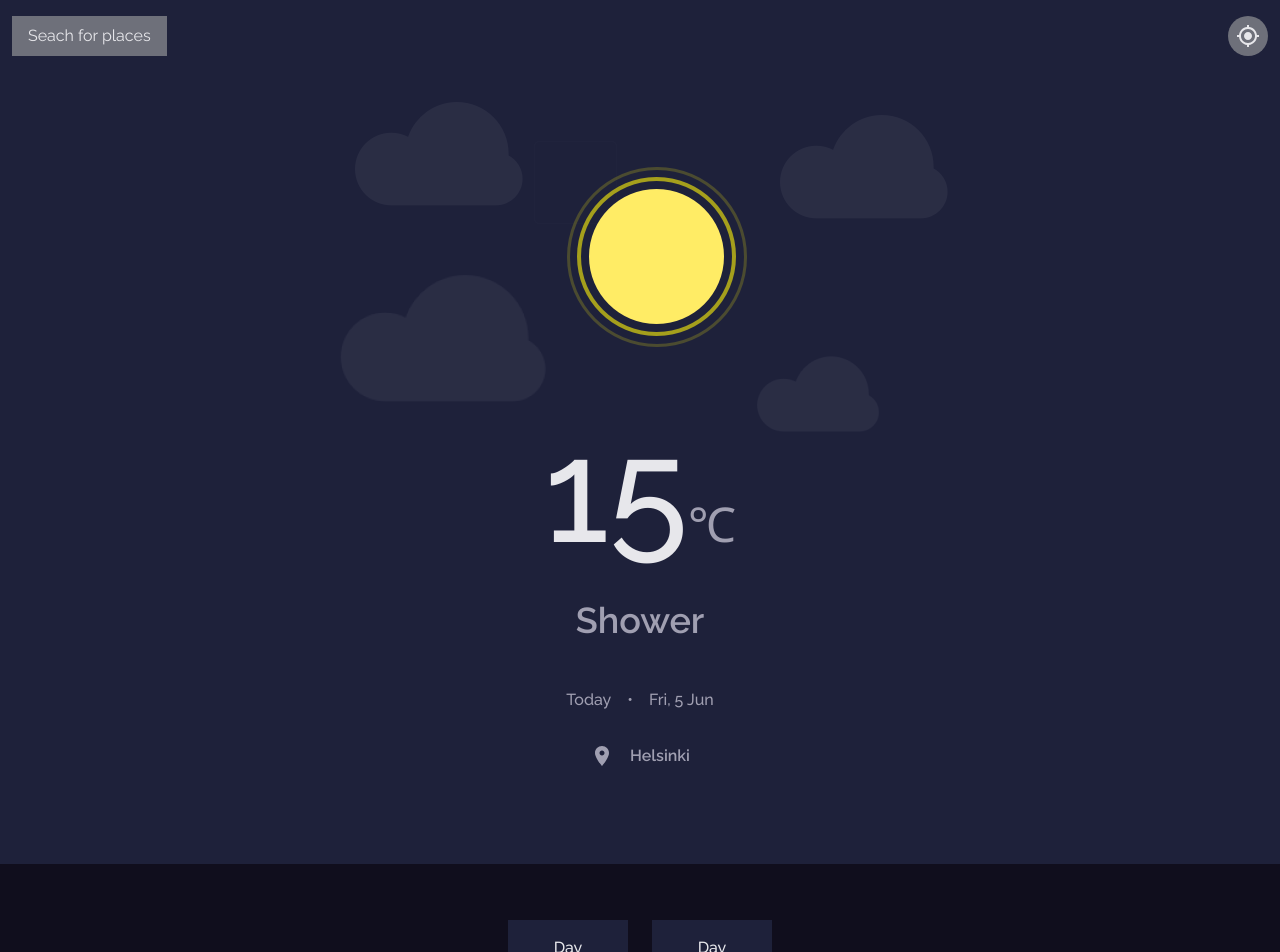
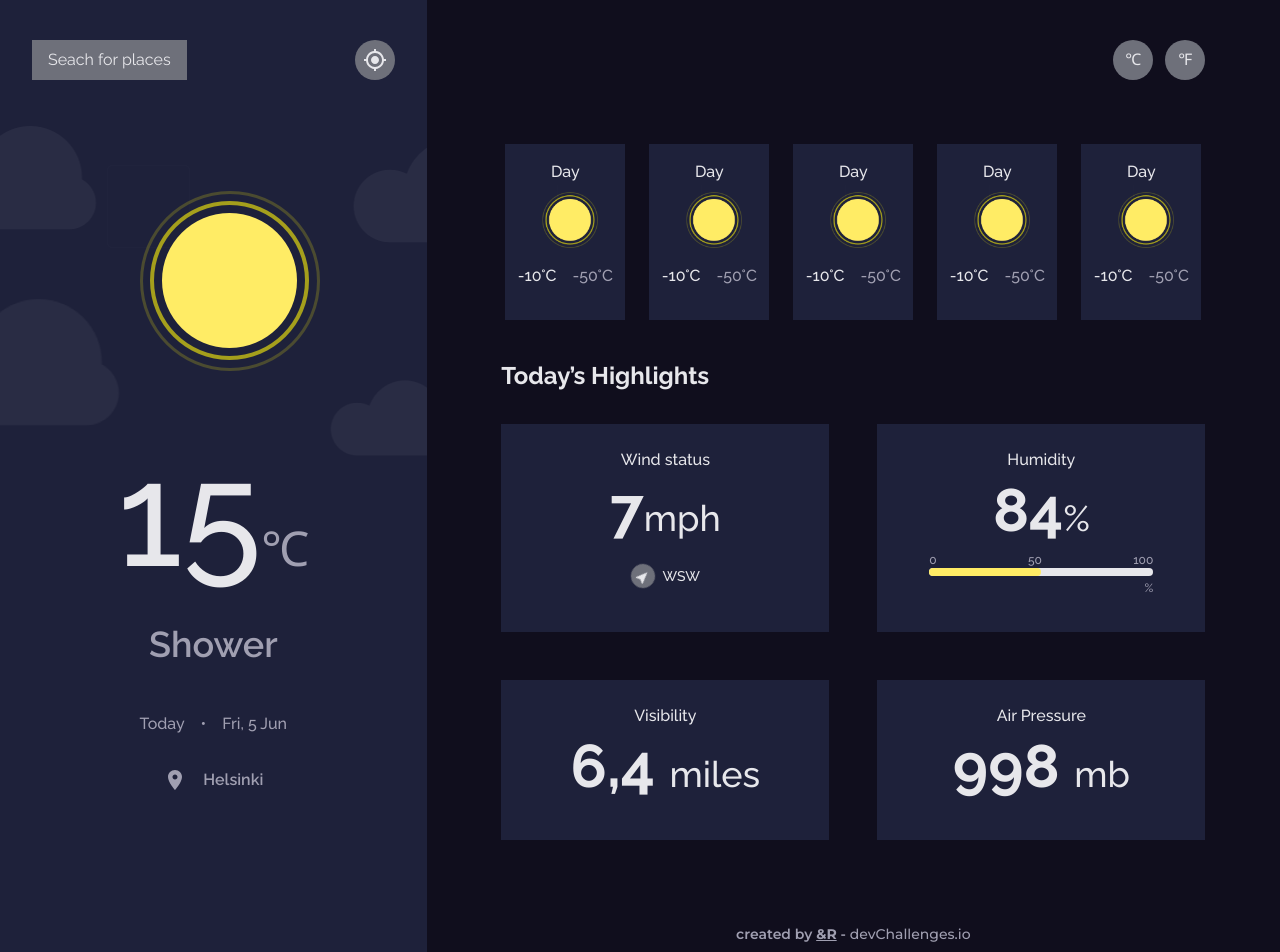
Before and after one commit to RauboLuk/Weather-App, a React (Create React App) app: page / in a window 1280 px wide. Shown: the top 952 px of the page. Built offline with nearby package versions, Linux system fonts and the light colour scheme.

Commit message:
feat: desktop view

```diff
--- a/src/App.js
+++ b/src/App.js
@@ -5,7 +5,7 @@ import Footer from "./components/Footer";
 
 function App() {
   return (
-    <div className="font-rale font-medium">
+    <div className="min-h-screen h-full font-rale font-medium xl:grid xl:grid-cols-3 xl:grid-rows-layout">
       <Today />
       <Week />
       <Highlights />
--- /dev/null
+++ b/src/components/AirPressureBox.js
@@ -0,0 +1,14 @@
+import HighlightsBox from "./HighlightsBox";
+
+const AirPressureBox = () => {
+  return (
+    <HighlightsBox small>
+      <p className="m-auto w-max">Air Pressure</p>
+      <p className="m-auto mt-2 w-max text-6xl font-bold">
+        998 <span className="text-4xl font-medium">mb</span>
+      </p>
+    </HighlightsBox>
+  );
+};
+
+export default AirPressureBox;
--- a/src/components/Footer.jsx
+++ b/src/components/Footer.jsx
@@ -1,7 +1,7 @@
 const Footer = () => {
   return (
-    <footer className="bg-navyBlue-dark font-mon">
-      <p className="m-auto py-6 w-max text-gray-text1 font-semibold text-sm">
+    <footer className="flex items-end justify-center bg-navyBlue-dark font-mon xl:col-span-2">
+      <p className="py-6 h-max text-gray-text1 font-semibold text-sm">
         created by <span className="font-bold underline">&R</span> -{" "}
         <span className="font-medium">devChallenges.io</span>
       </p>
--- a/src/components/Highlights.jsx
+++ b/src/components/Highlights.jsx
@@ -1,58 +1,19 @@
-import HighlightsBox from "./HighlightsBox";
-import NavigationIcon from "@material-ui/icons/Navigation";
+import AirPressureBox from "./AirPressureBox";
+import HumidityBox from "./HumidityBox";
+import VisibilityBox from "./VisibilityBox";
+import WindBox from "./WindBox";
 
 const Highlights = () => {
   return (
-    <div className="bg-navyBlue-dark">
-      <header className="text-gray-light text-2xl mx-5 font-bold">
+    <div className="bg-navyBlue-dark xl:col-span-2">
+      <header className="m-auto w-82 text-gray-light text-2xl font-bold md:w-auto md:max-w-screen-md md:px-8">
         <h2>Today’s Highlights</h2>
       </header>
-      <div className="py-8 flex flex-col gap-8">
-        <HighlightsBox className="h-52">
-          <p className="m-auto w-max">Wind status</p>
-          <p className="m-auto mt-2 w-max text-6xl font-bold">
-            7<span className="text-4xl font-medium">mph</span>
-          </p>
-          <div className="m-auto mt-6 w-max flex gap-2">
-            <div className="w-6 h-6 bg-gray-dark rounded-full flex justify-center items-center transform-gpu rotate-45">
-              <NavigationIcon style={{ fontSize: 15 }} />
-            </div>
-            <p className="text-sm flex items-center">WSW</p>
-          </div>
-        </HighlightsBox>
-        <HighlightsBox className="h-52">
-          <p className="m-auto w-max">Humidity</p>
-          <p className="m-auto mt-2 w-max text-6xl font-bold">
-            84<span className="text-4xl font-medium">%</span>
-          </p>
-          <div className="w-56 m-auto flex flex-col text-xs text-gray-text1">
-            <div className="w-full mt-3 flex justify-between">
-              <p className="">0</p>
-              <p>50</p>
-              <p>100</p>
-            </div>
-            <div className="relative">
-              <div className="w-full h-2 bg-gray-light rounded"></div>
-              <div
-                className="absolute top-0 w-1/2 h-2 bg-yellow-progress rounded"
-                id="humidity_bar"
-              ></div>
-            </div>
-            <p className="mt-1 self-end">%</p>
-          </div>
-        </HighlightsBox>
-        <HighlightsBox small>
-          <p className="m-auto w-max">Visibility</p>
-          <p className="m-auto mt-2 w-max text-6xl font-bold">
-            6,4 <span className="text-4xl font-medium">miles</span>
-          </p>
-        </HighlightsBox>
-        <HighlightsBox small>
-          <p className="m-auto w-max">Air Pressure</p>
-          <p className="m-auto mt-2 w-max text-6xl font-bold">
-            998 <span className="text-4xl font-medium">mb</span>
-          </p>
-        </HighlightsBox>
+      <div className="m-auto py-8 max-w-max grid gap-8 md:grid-cols-2 md:gap-12">
+        <WindBox />
+        <HumidityBox />
+        <VisibilityBox />
+        <AirPressureBox />
       </div>
     </div>
   );
--- /dev/null
+++ b/src/components/HumidityBox.jsx
@@ -0,0 +1,29 @@
+import HighlightsBox from "./HighlightsBox";
+
+const HumidityBox = () => {
+  return (
+    <HighlightsBox className="h-52">
+      <p className="m-auto w-max">Humidity</p>
+      <p className="m-auto mt-2 w-max text-6xl font-bold">
+        84<span className="text-4xl font-medium">%</span>
+      </p>
+      <div className="w-56 m-auto flex flex-col text-xs text-gray-text1">
+        <div className="w-full mt-3 flex justify-between">
+          <p className="">0</p>
+          <p>50</p>
+          <p>100</p>
+        </div>
+        <div className="relative">
+          <div className="w-full h-2 bg-gray-light rounded"></div>
+          <div
+            className="absolute top-0 w-1/2 h-2 bg-yellow-progress rounded"
+            id="humidity_bar"
+          ></div>
+        </div>
+        <p className="mt-1 self-end">%</p>
+      </div>
+    </HighlightsBox>
+  );
+};
+
+export default HumidityBox;
--- /dev/null
+++ b/src/components/RoundedButton.jsx
@@ -0,0 +1,9 @@
+const RoundedButton = ({ children }) => {
+  return (
+    <button className="bg-gray-dark text-gray-light w-10 h-10 rounded-full focus:ring-2 focus:ring-blue-400">
+      {children}
+    </button>
+  );
+};
+
+export default RoundedButton;
--- /dev/null
+++ b/src/components/TemperatureUnits.jsx
@@ -0,0 +1,12 @@
+import RoundedButton from "./RoundedButton";
+
+const TemperatureUnits = () => {
+  return (
+    <div className="m-auto px-3 invisible md:visible text-white flex gap-3 justify-end md:max-w-screen-md md:px-8">
+      <RoundedButton>℃</RoundedButton>
+      <RoundedButton>℉</RoundedButton>
+    </div>
+  );
+};
+
+export default TemperatureUnits;
--- a/src/components/Today.jsx
+++ b/src/components/Today.jsx
@@ -2,17 +2,18 @@ import GpsFixedIcon from "@material-ui/icons/GpsFixed";
 import LocationOnIcon from "@material-ui/icons/LocationOn";
 import Clear from "../assets/images/Clear.png";
 import background from "../assets/images/Cloud-background.png";
+import RoundedButton from "./RoundedButton";
 
 const Today = () => {
   return (
-    <div className="bg-navyBlue-light pb-24">
-      <header className="flex justify-between px-3 pt-4">
-        <button className="bg-gray-dark text-gray-light px-4 max-h-10 text-base">
+    <div className="bg-navyBlue-light pb-24 xl:col-span-1 xl:row-span-3">
+      <header className="m-auto max-w-screen-md flex justify-between px-3 pt-4 md:pt-10 md:px-8">
+        <button className="bg-gray-dark text-gray-light px-4 max-h-10 text-base focus:ring-2 focus:ring-blue-400">
           Seach for places
         </button>
-        <button className="bg-gray-dark text-gray-light w-10 h-10 rounded-full">
+        <RoundedButton>
           <GpsFixedIcon />
-        </button>
+        </RoundedButton>
       </header>
       <div className="h-bg bg-center relative flex align-middle">
         <img src={Clear} alt="clear" className="m-auto" />
--- /dev/null
+++ b/src/components/VisibilityBox.jsx
@@ -0,0 +1,14 @@
+import HighlightsBox from "./HighlightsBox";
+
+const VisibilityBox = () => {
+  return (
+    <HighlightsBox small>
+      <p className="m-auto w-max">Visibility</p>
+      <p className="m-auto mt-2 w-max text-6xl font-bold">
+        6,4 <span className="text-4xl font-medium">miles</span>
+      </p>
+    </HighlightsBox>
+  );
+};
+
+export default VisibilityBox;
--- a/src/components/Week.jsx
+++ b/src/components/Week.jsx
@@ -1,9 +1,13 @@
 import DayCard from "./DayCard";
+import TemperatureUnits from "./TemperatureUnits";
 
 const Week = () => {
   return (
-    <div className="p-12 py-14 bg-navyBlue-dark">
-      <div className="m-auto bg-navyBlue-dark grid grid-cols-2 gap-6 w-max">
+    <div className="p-12 py-14 bg-navyBlue-dark xl:col-span-2 md:py-10 md:px-0">
+      <TemperatureUnits />
+      <div className="m-auto bg-navyBlue-dark grid grid-cols-2 gap-6 w-max md:grid-cols-5 md:pt-16 ">
+        <DayCard />
+        <DayCard />
         <DayCard />
         <DayCard />
         <DayCard />
--- /dev/null
+++ b/src/components/WindBox.jsx
@@ -0,0 +1,21 @@
+import HighlightsBox from "./HighlightsBox";
+import NavigationIcon from "@material-ui/icons/Navigation";
+
+const WindBox = () => {
+  return (
+    <HighlightsBox className="h-52">
+      <p className="m-auto w-max">Wind status</p>
+      <p className="m-auto mt-2 w-max text-6xl font-bold">
+        7<span className="text-4xl font-medium">mph</span>
+      </p>
+      <div className="m-auto mt-6 w-max flex gap-2">
+        <div className="w-6 h-6 bg-gray-dark rounded-full flex justify-center items-center transform-gpu rotate-45">
+          <NavigationIcon style={{ fontSize: 15 }} />
+        </div>
+        <p className="text-sm flex items-center">WSW</p>
+      </div>
+    </HighlightsBox>
+  );
+};
+
+export default WindBox;
--- a/tailwind.config.js
+++ b/tailwind.config.js
@@ -38,6 +38,9 @@ module.exports = {
       fontSize: {
         "10xl": "9rem",
       },
+      gridTemplateRows: {
+        layout: "repeat(2, minmax(0, max-content)) 1fr",
+      },
     },
   },
   variants: {
```
